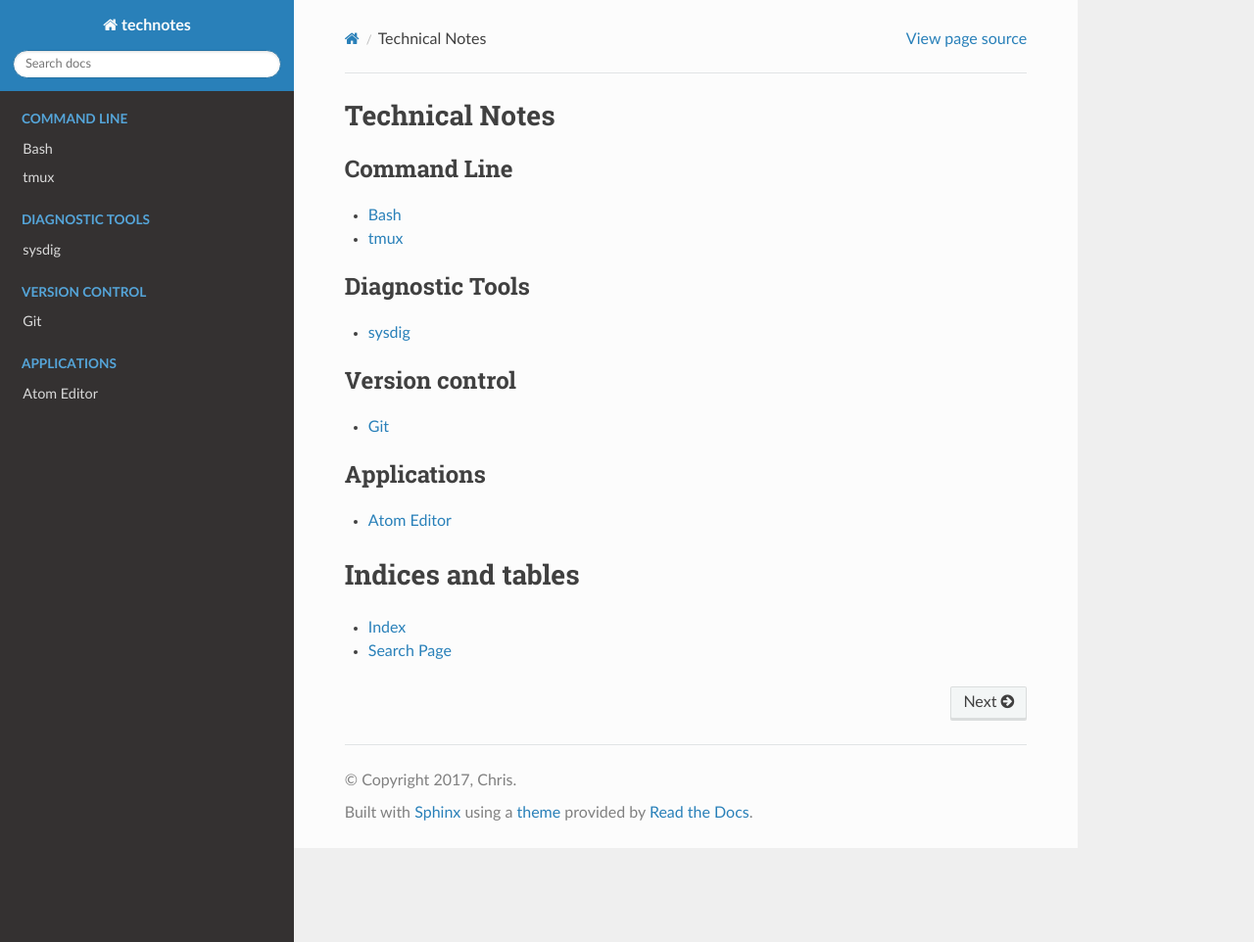
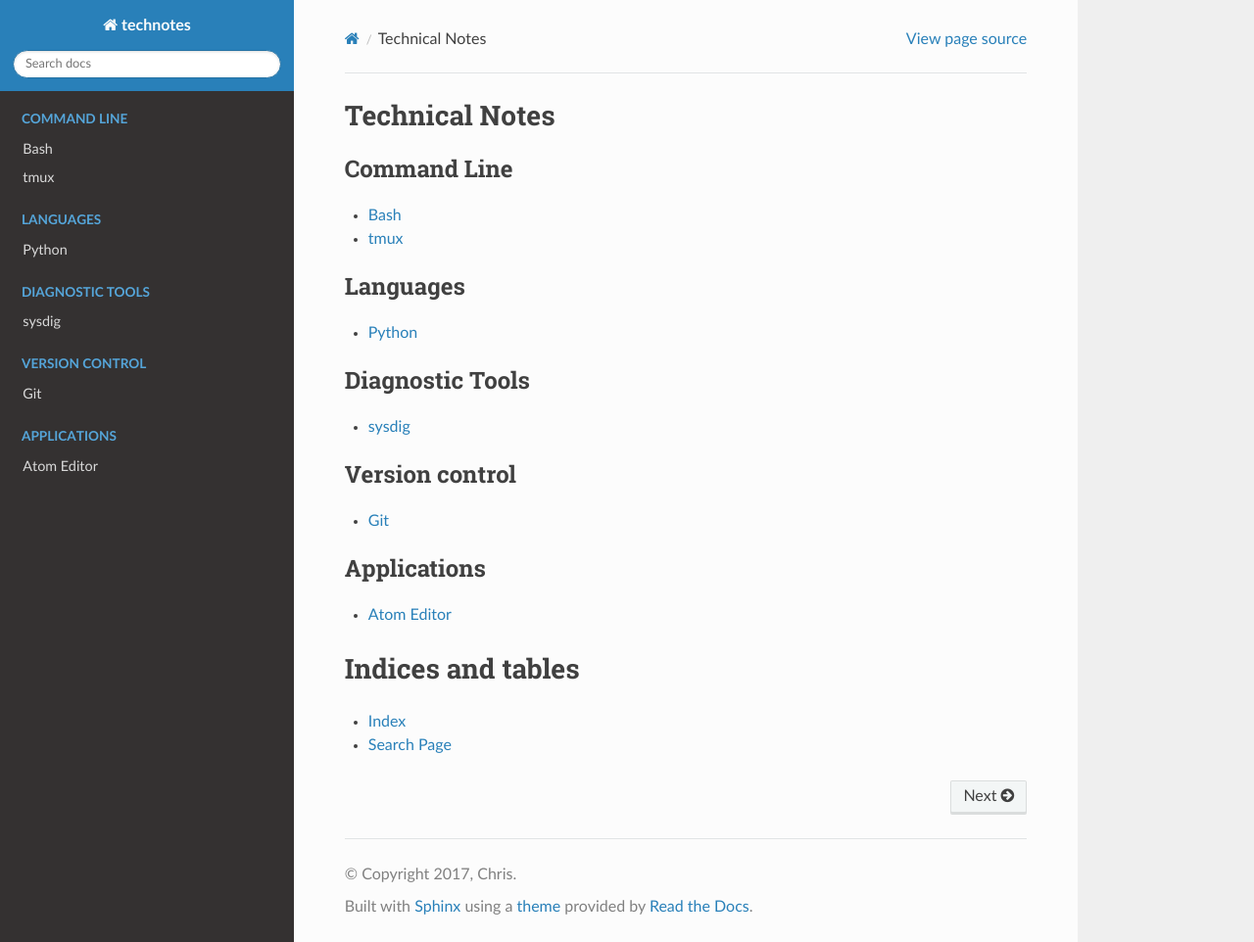
Before and after one commit to heterotopian/technotes, a Sphinx documentation site: the page built from source/index.rst, in a window 1280 px wide and 962 px high. Shown: the whole window at 98% size. Built offline with Sphinx 7.4.7 and the Read the Docs theme 2.0.0, drawn with Linux system fonts in a browser that asks for light colours.

Commit message:
Add Python

```diff
--- a/source/index.rst
+++ b/source/index.rst
@@ -8,6 +8,12 @@ Technical Notes
 
     bash
     tmux
+
+.. toctree::
+    :maxdepth: 1
+    :caption: Languages
+
+    python
 
 .. toctree::
     :maxdepth: 1
```
